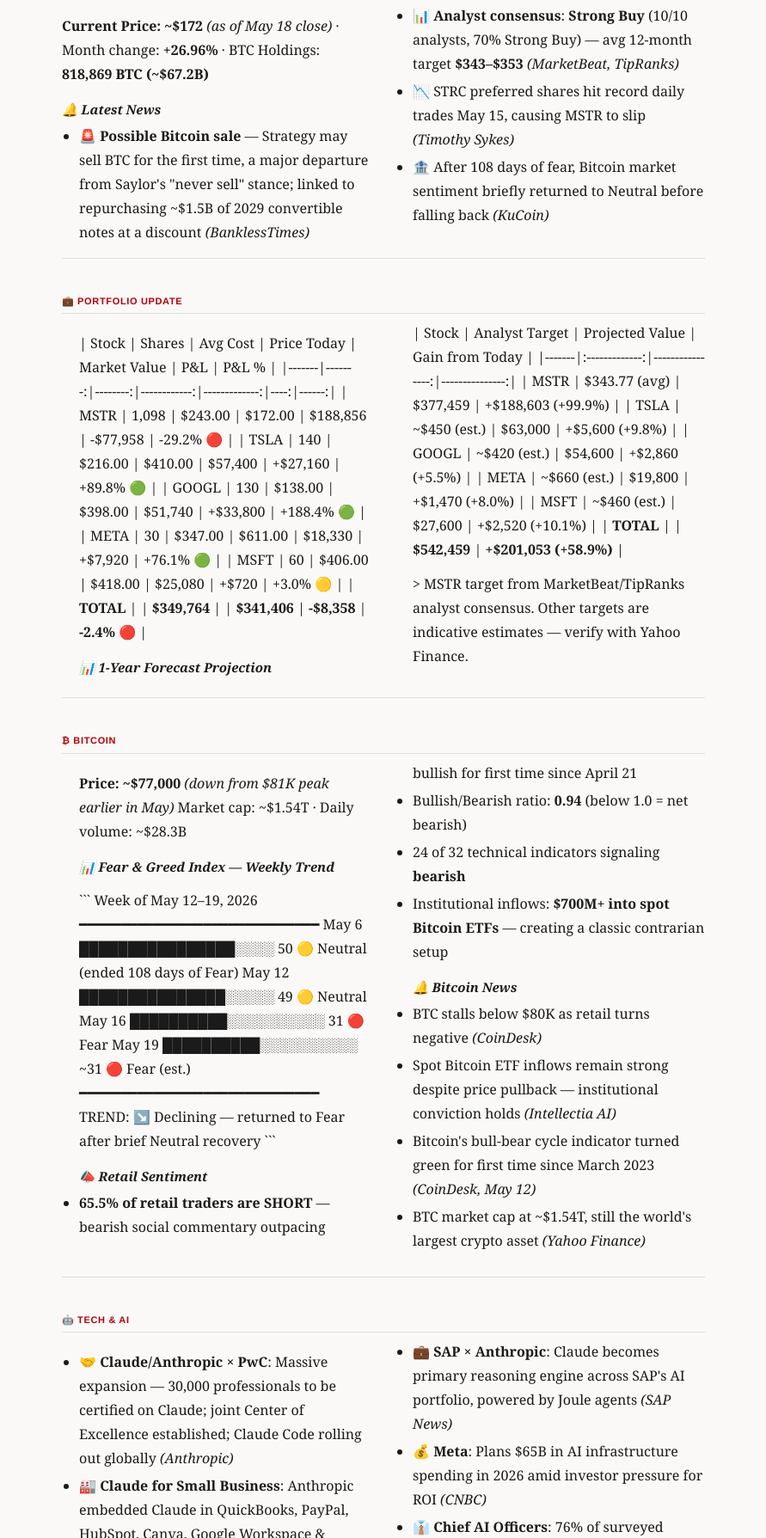
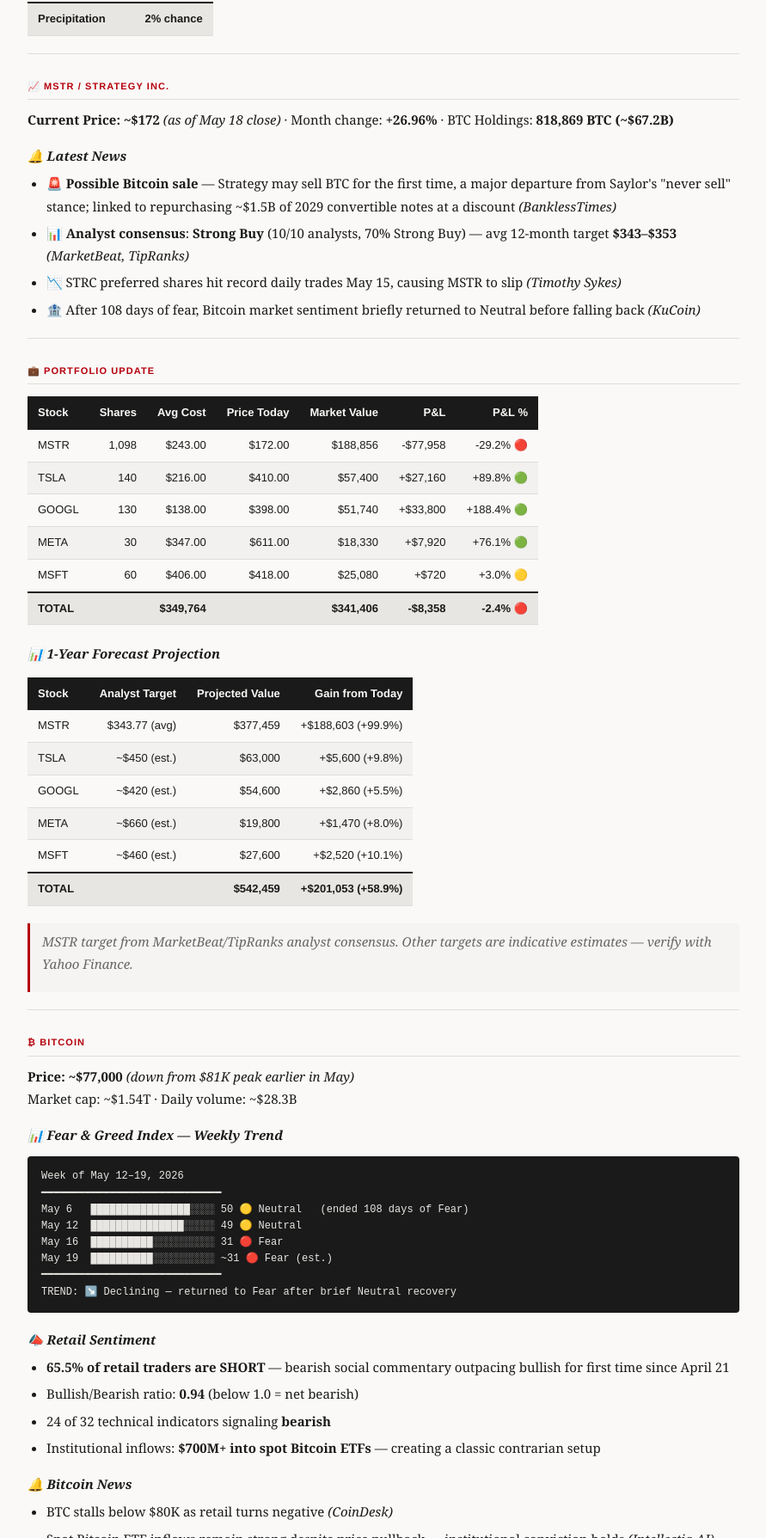
Before and after one commit to joergenkofoed-stack/daily-brief-hub, a plain HTML site: page index.html in a window 1280 px wide. Shown: the part 563-2352 px from the top of the page at 86% size, without its empty margins (194-1085 px from the left). Drawn offline with nearby package versions, Linux system fonts and the light colour scheme.

Commit message:
Update index.html

```diff
--- a/index.html
+++ b/index.html
@@ -8,6 +8,7 @@
   <meta name="apple-mobile-web-app-title" content="Daily Brief" />
   <title>Daily Brief Hub</title>
   <link rel="manifest" href="manifest.json" />
+  <script src="https://cdn.jsdelivr.net/npm/marked/marked.min.js"></script>
   <style>
     :root {
       --ink: #1a1a1a;
@@ -65,7 +66,7 @@
 
     /* ── LAYOUT ── */
     main {
-      max-width: 780px;
+      max-width: 860px;
       margin: 0 auto;
       padding: 20px 16px 60px;
     }
@@ -98,46 +99,124 @@
       margin-bottom: 18px;
     }
 
+    /* ── BRIEF CONTENT ── */
     .brief-body {
-      font-size: 16px;
+      font-size: 15px;
       line-height: 1.75;
-      column-count: 1;
-    }
-    @media (min-width: 600px) {
-      .brief-body { column-count: 2; column-gap: 28px; }
     }
 
-    /* Markdown-rendered content styles */
-    .brief-body h1, .brief-body h2 { column-span: all; }
+    .brief-body h1 {
+      font-size: 22px;
+      font-weight: 900;
+      margin: 24px 0 10px;
+      border-bottom: 2px solid var(--ink);
+      padding-bottom: 6px;
+    }
+
     .brief-body h2 {
-      font-size: 18px;
-      margin: 18px 0 8px;
+      font-family: 'Helvetica Neue', sans-serif;
+      font-size: 11px;
+      text-transform: uppercase;
+      letter-spacing: .1em;
+      font-weight: 700;
+      color: var(--accent);
+      margin: 28px 0 10px;
       border-bottom: 1px solid var(--rule);
-      padding-bottom: 4px;
-      color: var(--accent);
-      font-family: 'Helvetica Neue', sans-serif;
-      text-transform: uppercase;
-      letter-spacing: .06em;
-      font-size: 11px;
+      padding-bottom: 5px;
     }
+
     .brief-body h3 {
       font-size: 15px;
-      margin: 14px 0 4px;
+      font-weight: 700;
       font-style: italic;
+      margin: 16px 0 6px;
     }
+
     .brief-body p { margin-bottom: 12px; }
+
     .brief-body ul, .brief-body ol {
-      padding-left: 20px;
-      margin-bottom: 12px;
+      padding-left: 22px;
+      margin-bottom: 14px;
     }
-    .brief-body li { margin-bottom: 4px; }
+    .brief-body li { margin-bottom: 5px; }
+
     .brief-body strong { font-weight: 700; }
     .brief-body em { font-style: italic; }
+
+    .brief-body blockquote {
+      border-left: 3px solid var(--accent);
+      padding: 8px 14px;
+      margin: 12px 0;
+      color: var(--muted);
+      font-style: italic;
+      background: #f5f4f2;
+    }
+
     .brief-body hr {
       border: none;
       border-top: 1px solid var(--rule);
-      margin: 16px 0;
-      column-span: all;
+      margin: 20px 0;
+    }
+
+    /* ── TABLES ── */
+    .brief-body table {
+      width: 100%;
+      border-collapse: collapse;
+      margin: 14px 0 20px;
+      font-family: 'Helvetica Neue', sans-serif;
+      font-size: 13px;
+      overflow-x: auto;
+      display: block;
+    }
+    .brief-body thead tr {
+      background: var(--ink);
+      color: var(--bg);
+    }
+    .brief-body thead th {
+      padding: 8px 12px;
+      text-align: left;
+      font-weight: 600;
+      white-space: nowrap;
+    }
+    .brief-body tbody tr:nth-child(even) { background: #f2f1ef; }
+    .brief-body tbody tr:last-child {
+      font-weight: 700;
+      background: #e8e6e2;
+      border-top: 2px solid var(--ink);
+    }
+    .brief-body td {
+      padding: 7px 12px;
+      border-bottom: 1px solid var(--rule);
+      vertical-align: top;
+    }
+    .brief-body td:not(:first-child), .brief-body th:not(:first-child) {
+      text-align: right;
+    }
+
+    /* ── CODE BLOCKS ── */
+    .brief-body pre {
+      background: #1a1a1a;
+      color: #e8e6e2;
+      padding: 14px 16px;
+      border-radius: 4px;
+      overflow-x: auto;
+      margin: 12px 0 18px;
+      font-size: 12px;
+      line-height: 1.6;
+      font-family: 'Courier New', monospace;
+    }
+    .brief-body code {
+      font-family: 'Courier New', monospace;
+      font-size: 13px;
+      background: #eee;
+      padding: 1px 5px;
+      border-radius: 3px;
+    }
+    .brief-body pre code {
+      background: none;
+      padding: 0;
+      font-size: 12px;
+      color: inherit;
     }
 
     /* ── ARCHIVE ── */
@@ -164,10 +243,7 @@
       transition: color .15s;
     }
     .archive-list li:hover .archive-title { color: var(--accent); }
-    .archive-title {
-      font-size: 14px;
-      font-weight: 600;
-    }
+    .archive-title { font-size: 14px; font-weight: 600; }
     .archive-date {
       font-family: 'Helvetica Neue', sans-serif;
       font-size: 11px;
@@ -177,7 +253,7 @@
     }
     .archive-arrow { color: var(--muted); font-size: 12px; margin-left: 8px; }
 
-    /* ── MODAL (archive read) ── */
+    /* ── MODAL ── */
     #modal-overlay {
       display: none;
       position: fixed; inset: 0;
@@ -189,7 +265,7 @@
     #modal-box {
       background: var(--card);
       width: 100%;
-      max-height: 88vh;
+      max-height: 92vh;
       border-radius: 16px 16px 0 0;
       overflow-y: auto;
       padding: 24px 20px 40px;
@@ -204,7 +280,7 @@
       line-height: 1;
     }
     #modal-headline {
-      font-size: 22px;
+      font-size: 20px;
       font-weight: 900;
       margin-bottom: 6px;
       clear: right;
@@ -217,7 +293,7 @@
       border-bottom: 1px solid var(--rule);
       padding-bottom: 10px;
     }
-    #modal-body { font-size: 15px; line-height: 1.75; }
+    #modal-body { font-size: 14px; line-height: 1.75; }
 
     /* ── EMPTY / LOADING ── */
     .state-msg {
@@ -237,6 +313,12 @@
       padding: 20px;
       border-top: 1px solid var(--rule);
     }
+
+    /* ── RESPONSIVE ── */
+    @media (max-width: 600px) {
+      .brief-body table { font-size: 12px; }
+      .brief-body thead th, .brief-body td { padding: 6px 8px; }
+    }
   </style>
 </head>
 <body>
@@ -252,19 +334,15 @@
 </header>
 
 <main>
-  <!-- Latest -->
   <section id="latest-section">
     <div id="latest-content"><p class="state-msg">Loading today's brief…</p></div>
   </section>
-
-  <!-- Archive -->
   <section id="archive-section" style="display:none">
     <h2>Previous Editions</h2>
     <ul class="archive-list" id="archive-list"></ul>
   </section>
 </main>
 
-<!-- Read-more modal -->
 <div id="modal-overlay">
   <div id="modal-box">
     <button id="modal-close">✕</button>
@@ -277,39 +355,22 @@
 <footer>Daily Brief Hub &bull; <span id="footer-year"></span></footer>
 
 <script>
-  // ── tiny markdown renderer ──────────────────────────────────────────────
+  // Configure marked for safe rendering
+  marked.setOptions({ breaks: true, gfm: true });
+
   function renderMd(md) {
     if (!md) return '';
-    return md
-      .replace(/^### (.+)$/gm, '<h3>$1</h3>')
-      .replace(/^## (.+)$/gm, '<h2>$1</h2>')
-      .replace(/^# (.+)$/gm, '<h2>$1</h2>')
-      .replace(/\*\*(.+?)\*\*/g, '<strong>$1</strong>')
-      .replace(/\*(.+?)\*/g, '<em>$1</em>')
-      .replace(/^---$/gm, '<hr>')
-      .replace(/^[-*] (.+)$/gm, '<li>$1</li>')
-      .replace(/(<li>.*<\/li>)/gs, '<ul>$1</ul>')
-      .replace(/\n\n+/g, '</p><p>')
-      .replace(/^(?!<[hul]|<hr)(.+)$/gm, '$1')
-      .replace(/^<\/p><p>(<[h2-6])/gm, '$1')
-      .split('\n').filter(l => l.trim()).join('\n');
+    return marked.parse(md);
   }
 
-  function wrapBody(html) {
-    return '<p>' + html + '</p>';
-  }
-
-  // ── date helpers ────────────────────────────────────────────────────────
   function fmtDate(iso) {
     const d = new Date(iso);
     return d.toLocaleDateString('en-GB', { weekday:'long', year:'numeric', month:'long', day:'numeric' });
   }
 
-  // ── header ──────────────────────────────────────────────────────────────
   document.getElementById('hdr-date').textContent = new Date().toLocaleDateString('en-GB', { weekday:'short', day:'numeric', month:'short', year:'numeric' });
   document.getElementById('footer-year').textContent = new Date().getFullYear();
 
-  // ── load index ──────────────────────────────────────────────────────────
   async function loadIndex() {
     const res = await fetch('briefs/index.json?t=' + Date.now());
     if (!res.ok) throw new Error('no index');
@@ -323,17 +384,16 @@
   }
 
   function renderLatest(brief) {
-    const sec = document.getElementById('latest-content');
-    sec.innerHTML = `
+    document.getElementById('latest-content').innerHTML = `
       <div class="edition-label">Latest Edition</div>
       <div class="brief-headline">${brief.title}</div>
       <div class="brief-meta">${fmtDate(brief.date)}</div>
-      <div class="brief-body">${wrapBody(renderMd(brief.content))}</div>
+      <div class="brief-body">${renderMd(brief.content)}</div>
     `;
   }
 
   function renderArchive(entries) {
-    if (entries.length === 0) return;
+    if (!entries.length) return;
     const sec = document.getElementById('archive-section');
     const list = document.getElementById('archive-list');
     sec.style.display = '';
@@ -351,14 +411,14 @@
     });
   }
 
-  // ── modal ────────────────────────────────────────────────────────────────
   async function openModal(file) {
     const brief = await loadBrief(file);
     document.getElementById('modal-headline').textContent = brief.title;
     document.getElementById('modal-meta').textContent = fmtDate(brief.date);
-    document.getElementById('modal-body').innerHTML = wrapBody(renderMd(brief.content));
+    document.getElementById('modal-body').innerHTML = renderMd(brief.content);
     document.getElementById('modal-overlay').classList.add('open');
   }
+
   document.getElementById('modal-close').addEventListener('click', () => {
     document.getElementById('modal-overlay').classList.remove('open');
   });
@@ -367,14 +427,15 @@
       document.getElementById('modal-overlay').classList.remove('open');
   });
 
-  // ── main ─────────────────────────────────────────────────────────────────
   (async () => {
     try {
       const index = await loadIndex();
-      document.getElementById('hdr-count').textContent = index.briefs.length + ' edition' + (index.briefs.length !== 1 ? 's' : '');
+      document.getElementById('hdr-count').textContent =
+        index.briefs.length + ' edition' + (index.briefs.length !== 1 ? 's' : '');
 
-      if (index.briefs.length === 0) {
-        document.getElementById('latest-content').innerHTML = '<p class="state-msg">No briefs yet — check back soon.</p>';
+      if (!index.briefs.length) {
+        document.getElementById('latest-content').innerHTML =
+          '<p class="state-msg">No briefs yet — check back soon.</p>';
         return;
       }
 
```
